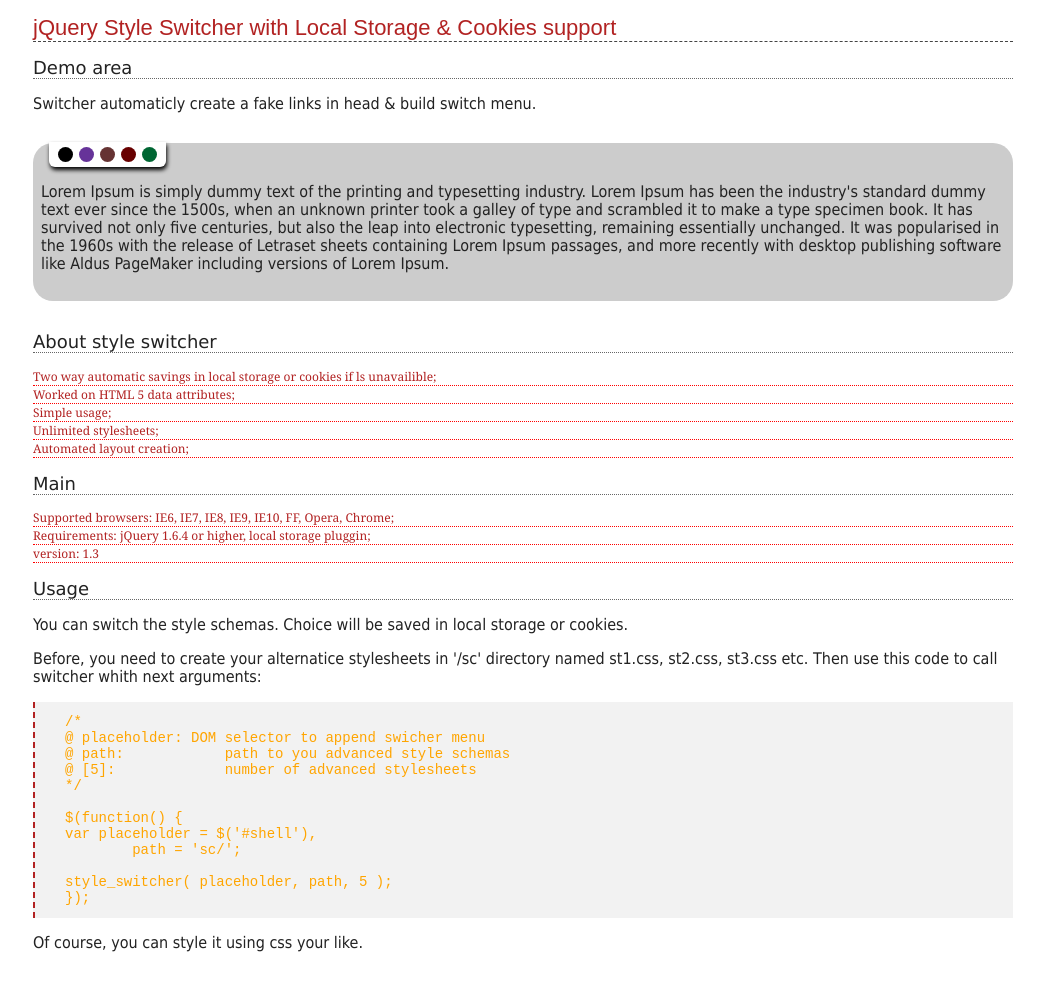
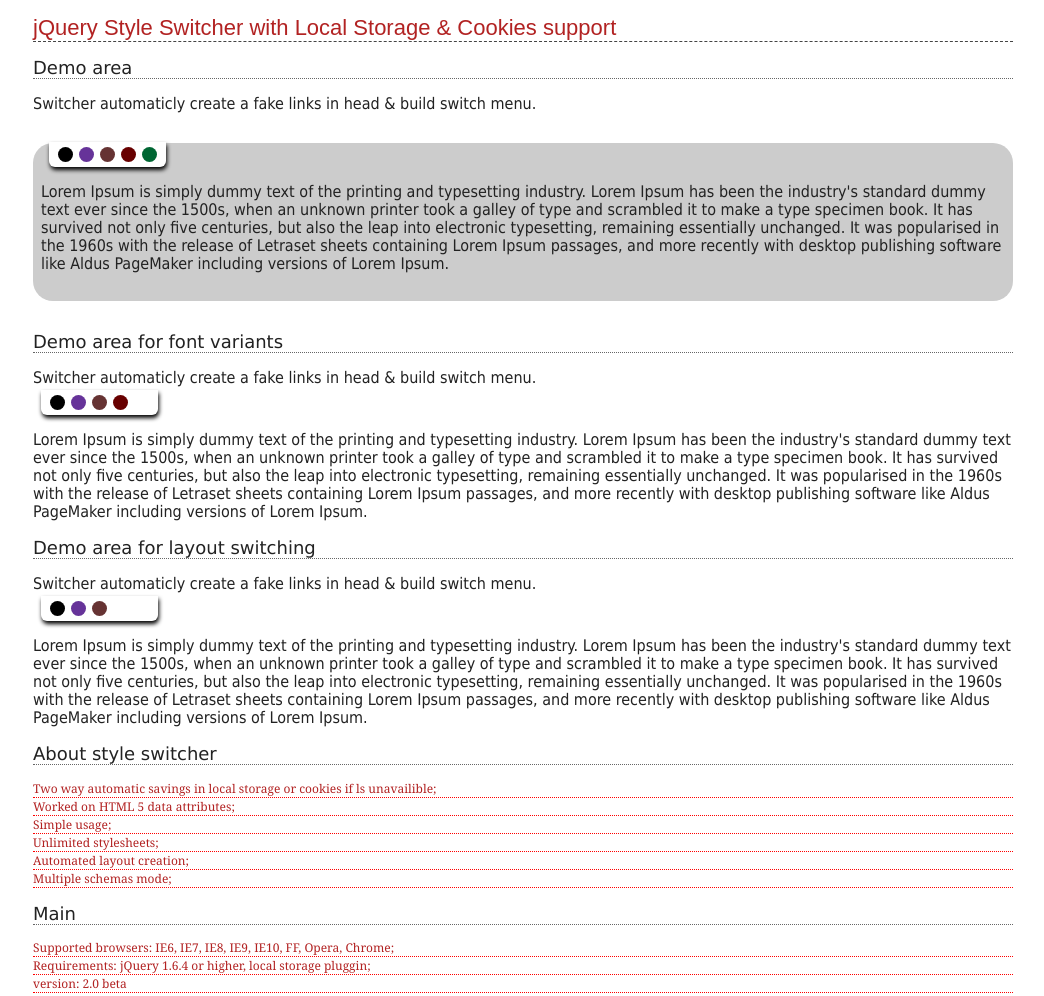
Before and after one commit to x029ah/style-switch, a plain HTML site: page index.html in a window 1280 px wide. Shown: the top 996 px of the page, without its empty margins (117-1161 px from the left). Before the commit the page ends 968 px from the top, so only its background shows below. Drawn offline with Linux system fonts and the light colour scheme.

Commit message:
Version 2.0 beta

```diff
--- a/index.html
+++ b/index.html
@@ -25,6 +25,19 @@
 		<p>Lorem Ipsum is simply dummy text of the printing and typesetting industry. Lorem Ipsum has been the industry's standard dummy text ever since the 1500s, when an unknown printer took a galley of type and scrambled it to make a type specimen book. It has survived not only five centuries, but also the leap into electronic typesetting, remaining essentially unchanged. It was popularised in the 1960s with the release of Letraset sheets containing Lorem Ipsum passages, and more recently with desktop publishing software like Aldus PageMaker including versions of Lorem Ipsum.</p>
 		</div>
 
+		<h2>Demo area for font variants</h2>
+		<p>Switcher automaticly create a fake links in head & build switch menu.</p>
+		<div id="content_font">
+		<p>Lorem Ipsum is simply dummy text of the printing and typesetting industry. Lorem Ipsum has been the industry's standard dummy text ever since the 1500s, when an unknown printer took a galley of type and scrambled it to make a type specimen book. It has survived not only five centuries, but also the leap into electronic typesetting, remaining essentially unchanged. It was popularised in the 1960s with the release of Letraset sheets containing Lorem Ipsum passages, and more recently with desktop publishing software like Aldus PageMaker including versions of Lorem Ipsum.</p>
+		</div>
+
+		<h2>Demo area for layout switching</h2>
+		<p>Switcher automaticly create a fake links in head & build switch menu.</p>
+		<div id="content_layout">
+		<p>Lorem Ipsum is simply dummy text of the printing and typesetting industry. Lorem Ipsum has been the industry's standard dummy text ever since the 1500s, when an unknown printer took a galley of type and scrambled it to make a type specimen book. It has survived not only five centuries, but also the leap into electronic typesetting, remaining essentially unchanged. It was popularised in the 1960s with the release of Letraset sheets containing Lorem Ipsum passages, and more recently with desktop publishing software like Aldus PageMaker including versions of Lorem Ipsum.</p>
+		</div>
+
+
 		<h2>About style switcher</h2>
 		<ul>
 			<li>Two way automatic savings in local storage or cookies if ls unavailible;</li>
@@ -32,6 +45,7 @@
 			<li>Simple usage;</li>
 			<li>Unlimited stylesheets;</li>
 			<li>Automated layout creation;</li>
+                                      <li>Multiple schemas mode;</li>
 		</ul>
 
 
@@ -39,7 +53,7 @@
 		<ul>
 			<li>Supported browsers: IE6, IE7, IE8, IE9, IE10, FF, Opera, Chrome;</li>
 			<li>Requirements: jQuery 1.6.4 or higher, local storage pluggin;</li>
-			<li>version: 1.3</li>
+			<li>version: 2.0 beta</li>
 		</ul>
 
 
@@ -49,6 +63,8 @@
 
 <code><pre>
 /*
+ [Single mode]
+
 @ placeholder: DOM selector to append swicher menu
 @ path:		   path to you advanced style schemas
 @ [5]:		   number of advanced stylesheets
@@ -56,9 +72,28 @@
 
 $(function() {
 var placeholder = $('#shell'),
-	path = 'sc/';
+      path = 'sc/';
 
 style_switcher( placeholder, path, 5 );
+});
+</pre></code>
+
+<code><pre>
+/*
+ [Multiple mode]
+
+@ placeholder: DOM selector to append swicher menu
+@ group:               unical name of schema group
+@ path:		   unical path to you schemas folder contains styles
+@ [5]:		   number of stylesheets you want to switch
+*/
+
+$(function() {
+var placeholder = $('#shell'),
+      group = 'colors',
+      path = 'sc/';
+
+style_switcher( placeholder, path, 3 );
 });
 </pre></code>
 
@@ -70,12 +105,28 @@
 <script>
 $(function() {
 
-	/* cfg */
-	var placeholder = $('#content'),
-		path = 'sc/';
+/* cfg for [multiple] group */
+   var placeholderMultiple = $('#content'),
+   pathMultiple = 'sc/multiple/';
 
-	/* init */
-	style_switcher( placeholder, path, 5 );
+/* cfg for [font] group */
+   var placeholderFont = $('#content_font'),
+   groupFont = 'font',
+   pathFont = 'sc/font/';
+
+/* cfg for [layout] group */
+   var placeholderLay = $('#content_layout'),
+   groupLay = 'layout',
+   pathLay = 'sc/layout/';
+
+/* init of [multiple] group switcher */
+   style_switcher( placeholderMultiple, pathMultiple, 5 );
+
+/* init of [font] group switcher */
+   style_switcher( placeholderFont, pathFont, 4, groupFont );
+
+/* init of [layout] group switcher */
+   style_switcher( placeholderLay, pathLay, 3, groupLay );
 
 });
 
--- a/sc/core.css
+++ b/sc/core.css
@@ -1,9 +1,8 @@
 /** swicher menu */
-#switcher {
+.switcher {
 	-moz-border-radius: 0 0 6px 6px;
 	-moz-box-shadow: 1px 3px 4px #000;
 	box-shadow: 1px 3px 4px #000;
-
 	border-radius: 0 0 6px 6px;
 	text-indent: -9999px;
 	background: #fff;
@@ -15,7 +14,7 @@
 }
 
 /* controls */
-#switcher li {
+.switcher li {
 	-moz-border-radius: 10px;
 	border-radius: 10px;
 	position: relative;
@@ -27,7 +26,7 @@
 }
 
 /* control active style */
-#switcher li.active::after {
+.switcher li.active::after {
 	position: absolute;
 	text-indent: 0;
 	display: block;
@@ -38,16 +37,16 @@
 }
 
 /* control hover style */
-#switcher li:hover {
+.switcher li:hover {
 	box-shadow: inset 0 0 2px 3px #a3a3a3;
 }
 
 /* switcher controls styles */
-#st1 { background: #000;    } /* default 	 */
-#st2 { background: #663399; } /* violet 	 */
-#st3 { background: #663333; } /* chocolate 	 */
-#st4 { background: #680000; } /* dark red 	 */
-#st5 { background: #006633; } /* fresh green */
+#st1 { background: #000;    }   /* [1] */
+#st2 { background: #663399; } /* [2] */
+#st3 { background: #663333; } /* [3] */
+#st4 { background: #680000; } /* [4] */
+#st5 { background: #006633; } /* [5] */
 
 
 
--- /dev/null
+++ b/sc/font/st1.css
@@ -0,0 +1,13 @@
+/* styles */
+h1 {
+ font-width: 40px;
+}
+
+p {
+ font-weight: bold;
+}
+
+ul {
+ font-size: 20px;
+ font-family: Verdana;
+}
--- /dev/null
+++ b/sc/font/st2.css
@@ -0,0 +1,14 @@
+/* styles */
+h1 {
+ font-width: 50px;
+}
+
+p {
+ font-weight: normal;
+ font-size: 25px;
+}
+
+ul {
+ font-size: 20px;
+ font-family: Arial;
+}
--- /dev/null
+++ b/sc/font/st3.css
@@ -0,0 +1,15 @@
+/* styles */
+h1 {
+ font-width: 60px;
+}
+
+p {
+ font-weight: normal;
+ line-height: 40px;
+ font-size: 30px;
+}
+
+ul {
+ font-size: 20px;
+ font-family: Tahoma, sans-serif;
+}
--- /dev/null
+++ b/sc/font/st4.css
@@ -0,0 +1,15 @@
+/* styles */
+h1 {
+ font-width: 10px;
+}
+
+p {
+ font-weight: bold;
+ line-height: 10px;
+ font-size: 8px;
+}
+
+ul {
+ font-size: 25px;
+ font-family: Helvetica, sans-serif;
+}
--- /dev/null
+++ b/sc/layout/st1.css
@@ -0,0 +1,4 @@
+/* styles */
+#shell {
+   width: 500px;
+}
--- /dev/null
+++ b/sc/layout/st2.css
@@ -0,0 +1,8 @@
+/* styles */
+body {
+   background: #f4f4f4;
+}
+
+#shell {
+   width: 80%;
+}
--- /dev/null
+++ b/sc/layout/st3.css
@@ -0,0 +1,8 @@
+/* styles */
+body {
+   background: #999;
+}
+
+#shell {
+   width: 50%;
+}
--- /dev/null
+++ b/sc/multiple/st1.css
@@ -0,0 +1,18 @@
+/* styles */
+h1 {
+ color: #000;
+}
+
+p {
+ color: #000;
+}
+
+ul {
+ color: #f00000;
+}
+
+#shell #content,
+#shell #content_font,
+#shell #content_layout {
+  background: #cdcdcd;
+}
--- a/sc/st2.css
+++ b/sc/multiple/st2.css
@@ -11,6 +11,8 @@
  color: #2f4f4f;
 }
 
-#shell #content {
-  background: #e6e6fa !important;
+#shell #content,
+#shell #content_font,
+#shell #content_layout {
+  background: #e6e6fa;
 }
--- a/sc/st3.css
+++ b/sc/multiple/st3.css
@@ -11,6 +11,8 @@
  color: #223344;
 }
 
-#shell #content {
-  background: #faebd7 !important;
+#shell #content,
+#shell #content_font,
+#shell #content_layout {
+  background: #faebd7;
 }
--- a/sc/st4.css
+++ b/sc/multiple/st4.css
@@ -11,6 +11,8 @@
  color: #006400;
 }
 
-#shell #content {
-  background: #98fb98 !important;
+#shell #content,
+#shell #content_font,
+#shell #content_layout {
+  background: #98fb98;
 }
--- a/sc/st5.css
+++ b/sc/multiple/st5.css
@@ -11,6 +11,8 @@
  color: #f3f6f6;
 }
 
-#shell #content {
-  background: #bc8f8f !important;
+#shell #content,
+#shell #content_font,
+#shell #content_layout  {
+  background: #bc8f8f;
 }
--- a/sc/st1.css
+++ /dev/null
@@ -1,16 +0,0 @@
-/* styles */
-h1 {
- color: #000;
-}
-
-p {
- color: #000;
-}
-
-ul {
- color: #f00000;
-}
-
-#shell #content {
-  background: #cdcdcd !important;
-}
--- a/sc/switch.js
+++ b/sc/switch.js
@@ -1,36 +1,69 @@
 /**
-	-=jQuery Style Switcher=-
+	-=[ jQuery Style Switcher ]=-
  *
- * [arguments]:
- * @place: 	element selector to apply menu ( e.g. $('body'), $('#head'), $('.here') )
- * @skinsPath:	path to advanced stylesheet
- * @styles: 	number of styles from 1 to n
+ * [What is the Style Switcher?]:
  *
- * [usage example]:
+ *      Simple script intended to build interactive sites with flexible design.
+ *      Using this you can allow user to modify color shemas, font and layout variants.
+ *      Switcher have a memory function based on local storage and can be used in multiple mode.
  *
- * var place = $('#shell'),
- * path = 'sc/';
- * style_switcher( placeholder, path, 2 );
+ * [Arguments]:
+ *
+ *      @place: 	element selector to apply menu ( e.g. $('body'), $('#head'), $('.here') );
+ *      @group:     style propetries group e.g. color, font or layout;
+ *      @skinsPath:	path to advanced stylesheets (every group need a different path);
+ *      @styles: 	number of styles from 1 to n;
+ *
+ * [Usage example for single mode]:
+ *
+ *      var place = $('#shell'),
+ *      path = 'sc/';
+ *      style_switcher( placeholder, path, 2 );
+ *
+ *
+ * [Usage example for multiply mode]:
+ *
+ *      var place = $('#shell'),
+ *      group = 'color',
+ *      path  = 'sc/';
+ *      style_switcher( placeholder, path, 2, group );
+ *
  *
  * [About this]:
- * @version: 1.3
- * @autor: www.Shift-Web.ru
- * @license: CC-BY-SA 3.0
  *
- */
+ *      @autor:     FroZen Code: www.Shift-Web.ru
+ *      @license:   CC-BY-SA 3.0
+ *      @version:   2.0 beta
+ *
+ *
+ * [In future]:
+ *
+ *      More optimized engine;
+ *      Support client side DB API for better performance & scalability;
+ *      Plagin oriented code style;
+ *
+ *
 
-style_switcher = function( pl, sp, st ) {
+ **/
 
-	//configuration
-	var	menu	  = $('<menu id="switcher"></menu>'),
-		data 	  = $.Storage.get('usr_style'),
-		items	  = links = '';
+style_switcher = function( pl, sp, st, gr ) {
+
+    //self configuration
+    var group = ( gr !== undefined ) ? 'usr_style_' + gr : 'usr_style';
+	var	menu	  = $('<menu class="switcher" data-st-control="'+ group +'"></menu>'),
+		data 	  = $.Storage.get( group ),
+		items	  = links = unify = '';
+
+    //unification parameter (use it for debug only): do random query argument in link href
+    //var unify = '?' + Math.floor( Math.random( 1, 30 ) * 200 );
+
+    //console.log( group );
 
 	//apply style list
 	for( i = 1; i <= st; i++ ) {
-		var marker 	 = 'id="st'+ i +'" data-st="st'+ i +'"',
+		var marker 	 = 'id="st'+ i +'" data-st="st'+ i + '_'+ group +'"',
 			items 	 = items + '<li '+ marker +'>['+ i +']</li>',
-			links	 = links + '<link '+ marker +' rel="fake" media="screen" href="'+ sp +'st'+ i +'.css">';
+			links	 = links + '<link '+ marker +' rel="fake" media="screen" href="'+ sp +'st'+ i +'.css'+ unify +'">';
 	}
 
 	//construct dom
@@ -41,21 +74,21 @@
 	//check for choice & activate
 	if( data !== undefined ) {
 		$('link[data-st='+ data +']', 'head').attr('rel', 'stylesheet');
-		$('#'+ data, '#switcher').addClass('active');
+		$('li[data-st='+ data +']', '.switcher[data-st-control="'+ group +'"]').addClass('active');
 	}
 
-	//switch
-	$('#switcher li').click(function() {
+	//switch engine
+	$('.switcher li').click(function() {
 		var t = $(this).attr('data-st');
 
 		//clear
 		$('link[data-st]', 'head').attr('rel','fake');
-		$('li', '#switcher').removeClass('active');
+		$('li', '.switcher[data-st-control="'+ group +'"]').removeClass('active');
 
 		//set
 		$('link[data-st='+ t +']','head').attr('rel', 'stylesheet');
-		$(this).addClass('active');
-		$.Storage.set('usr_style', t);
+        this.setAttribute('class', 'active');
+		$.Storage.set( group, t );
 	});
 
 } //end switcher
```
Also changed, not shown: readme.txt.
